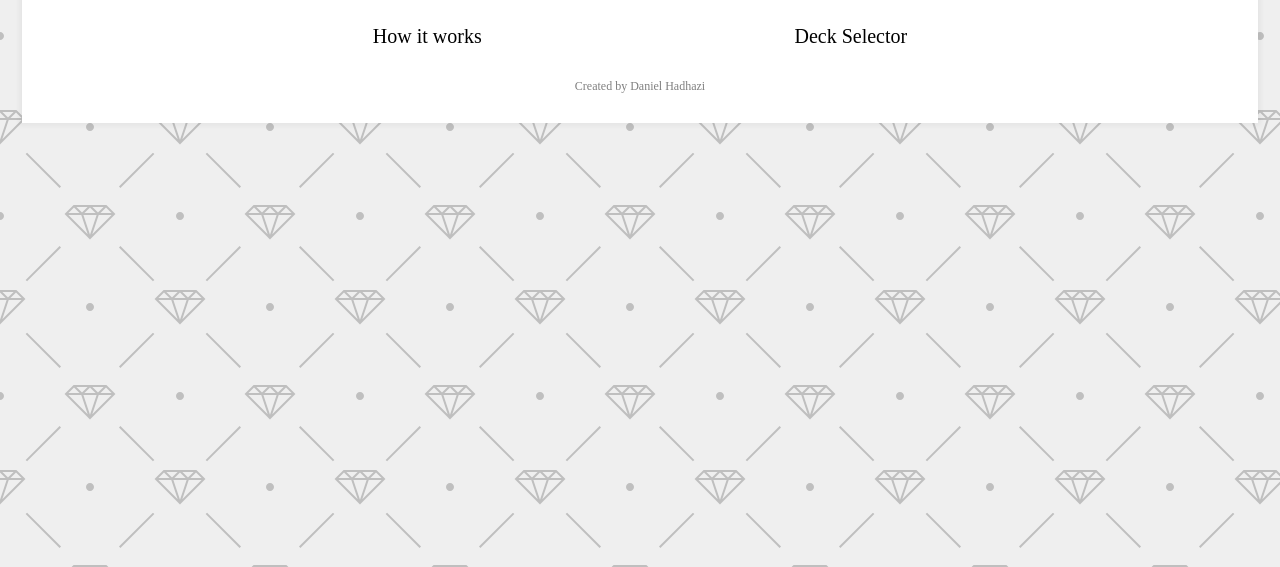
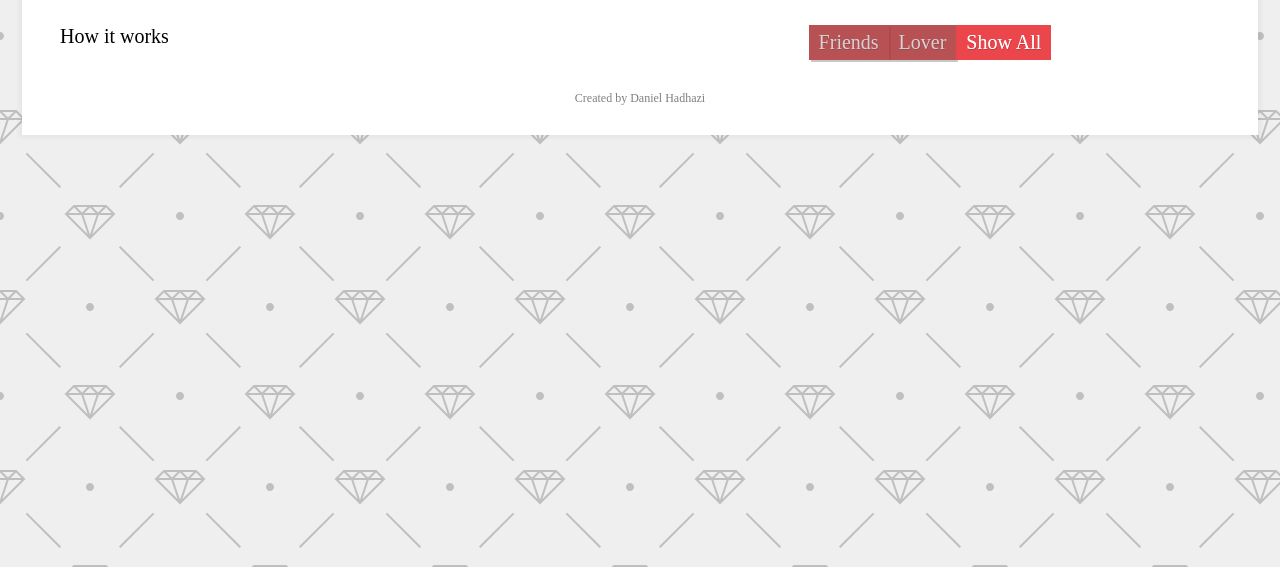
Before and after one commit to Dhadhazi/date-night-questions, a Gatsby site in the folder gatsby/: page / in a window 1280 px wide. Shown: the part 233-800 px from the top of the page. Built offline with nearby package versions, Linux system fonts and the light colour scheme; Gatsby itself is replaced by a stand-in of ours.

Commit message:
Basic category selector styling

```diff
--- a/gatsby/src/components/DeckSelector.js
+++ b/gatsby/src/components/DeckSelector.js
@@ -1,9 +1,45 @@
-import React from 'react'
+import React, {useState} from 'react'
+import styled from 'styled-components'
+
+const DeckSelectorStyle = styled.div`
+  width: 100%;
+`
+
+const CategoryChoiceStyle = styled.div`
+  display: flex;
+  justify-content: center;
+  button {
+    border-radius: 0px;
+    opacity: 0.85;
+    filter: brightness(80%);
+    :hover, :active, :focus {
+      opacity: 1;
+      outline: none;
+      border: none;
+      filter: brightness(110%);
+    }
+  }
+  .active-button {
+    filter: brightness(110%);
+    opacity: 1;
+  }
+`
 
 export const DeckSelector = () => {
+  const [category, setCategory] = useState("all")
+
+  function selectCategory(buttonCategory) {
+    document.getElementById(`${category}Button`).classList.remove("active-button")
+    document.getElementById(`${buttonCategory}Button`).classList.add("active-button")
+    setCategory(buttonCategory)
+  }
   return (
-    <div>
-      Deck Selector
-    </div>
+    <DeckSelectorStyle>
+      <CategoryChoiceStyle>
+        <button type="button" id="friendButton" onClick={()=> selectCategory("friend")}>Friends</button>
+        <button type="button" id="loverButton" onClick={()=> selectCategory("lover")}>Lover</button>
+        <button type="button" className="active-button" id="allButton" onClick={()=> selectCategory("all")}>Show All</button>
+       </CategoryChoiceStyle>
+    </DeckSelectorStyle>
   )
 }
--- a/gatsby/src/components/HowItWorks.js
+++ b/gatsby/src/components/HowItWorks.js
@@ -1,9 +1,15 @@
 import React from 'react'
+import styled from 'styled-components'
+
+const HowItWorksStyle = styled.div`
+  width: 100%;
+`
+
 
 export const HowItWorks = () => {
   return (
-    <div>
+    <HowItWorksStyle>
       How it works
-    </div>
+    </HowItWorksStyle>
   )
 }
```
